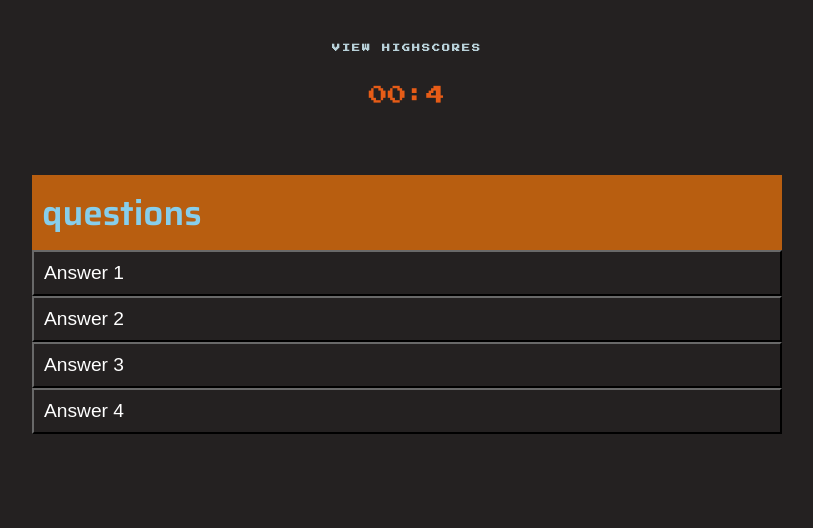
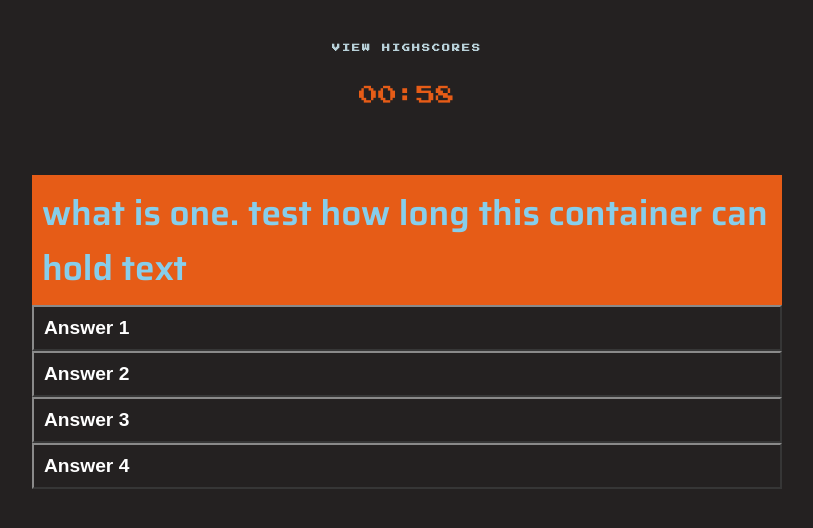
Before and after one commit to mxpux/triviaquiz, a plain HTML site: page index.html in a window 1280 px wide. Both pictures are taken after a click on the button "Start Quiz". Shown: the whole page, without its empty margins (233-1046 px from the left). Drawn offline with Linux system fonts and the light colour scheme.

Commit message:
Added question object and function

```diff
--- a/index.html
+++ b/index.html
@@ -10,7 +10,7 @@
     <link rel="preconnect" href="https://fonts.googleapis.com">
     <link rel="preconnect" href="https://fonts.gstatic.com" crossorigin>
     <link href="https://fonts.googleapis.com/css2?family=Press+Start+2P&family=Saira:ital,wght@0,600;1,500&display=swap" rel="stylesheet">
-    <title>CODING QUIZ CHALLANGE</title>
+    <title>CODING QUIZ CHALLENGE</title>
     <link rel="stylesheet" href="style.css">
 
 </head>
@@ -19,7 +19,7 @@
     <div id="timeCounter">00:00</div>
 
     <div id="startscreen">
-         <h1>CODING QUIZ CHALLANGE</h1>
+         <h1>CODING QUIZ CHALLENGE</h1>
          <p class="quizInfo">TRY TO ANSWER THE FOLLOWING CODE-RELATED QUESTIONS WITHIN THE TIME LIMIT.</p>
          <p class="keepinmind">KEEP IN MIND THAT INCORRECT ANSWERS WILL PENALIZE YOUR SCORE/TIME BY 10-SECONDS!
          </p>
@@ -30,6 +30,7 @@
 
     <div id="container">
                 <div id="containerQuiz" class="hide">
+
                 <div id="questions">questions</div>
                 <div id="answerChoices" class="listBtn"></div>
                     <button class="answerBtn">Answer 1</button>
--- a/script.js
+++ b/script.js
@@ -6,7 +6,7 @@
 // THEN a timer starts and I am presented with a question
 
 document.getElementById("startbutton").addEventListener("click", function startTimer(){
-    var timeleft = 5;
+    var timeleft = 59;
     var countDown = setInterval(function startTimer(){
     document.getElementById("timeCounter").innerHTML = "00:"+timeleft;
     timeleft -= 1;
@@ -17,7 +17,7 @@ document.getElementById("startbutton").addEventListener("click", function startT
     }, 1000);
 
     console.log(timeCounter);
-});
+    });
 
 // When I click on start
 // then question 1 appears
@@ -25,8 +25,7 @@ document.getElementById("startbutton").addEventListener("click", function startT
 // const introScreen = document.getElementById("startscreen")
 var introscreen = document.getElementById("startscreen")
 var quizscreen = document.getElementById("containerQuiz")
-
-
+var questionsArray = [];
 
     function startGame() {
 
@@ -35,18 +34,23 @@ var quizscreen = document.getElementById("containerQuiz")
         } else {
             quizscreen.style.display = "block";
             introscreen.style.display = "none"
-        }
-      }
-
-
-
-
+        }}
 
 
 
 // WHEN I answer a question
 // THEN I am presented with another question
 
+var questionList = {
+    q1: "what is one. test how long this container can hold text",
+    qChoices: ["one","two","c","d"],
+    qAnswer: 0
+
+}
+
+    let titleDiv = document.getElementById("questions");
+
+    titleDiv.textContent = questionList.q1;
 
 // WHEN I answer a question incorrectly
 // THEN time is subtracted from the clock
--- a/style.css
+++ b/style.css
@@ -64,7 +64,7 @@ h1 {
 }
 
 p {
-    font-size: 11px;
+    font-size: 13px;
     font-family: 'Saira', sans-serif;
     text-align: center;
     color: #cccccc;
@@ -110,7 +110,7 @@ p {
 }
 
 #containerQuiz {
-    background-color: rgb(184, 94, 16);
+    background-color: #E65C17;
     width: 750px;
 
 }
@@ -133,11 +133,12 @@ p {
     width: 100%;
     display: block;
     text-align: left;
-    border-color: #151515;
+    font-weight: bolder;
+    border-color: #8a8a8a;
 }
 
 .answerBtn:hover {
-    background-color: #303030;
+    background-color: #397B80;
     font-style: oblique;
 }
 
@@ -154,7 +155,7 @@ p {
 
 .answerBtn .wrong{
     padding-top: 60px;
-    background-color: #E65C17;
+    background-color: #e61755;
     color: white;
     font-size: 15px;
     padding: 10px 10px 10px 10px;
```
